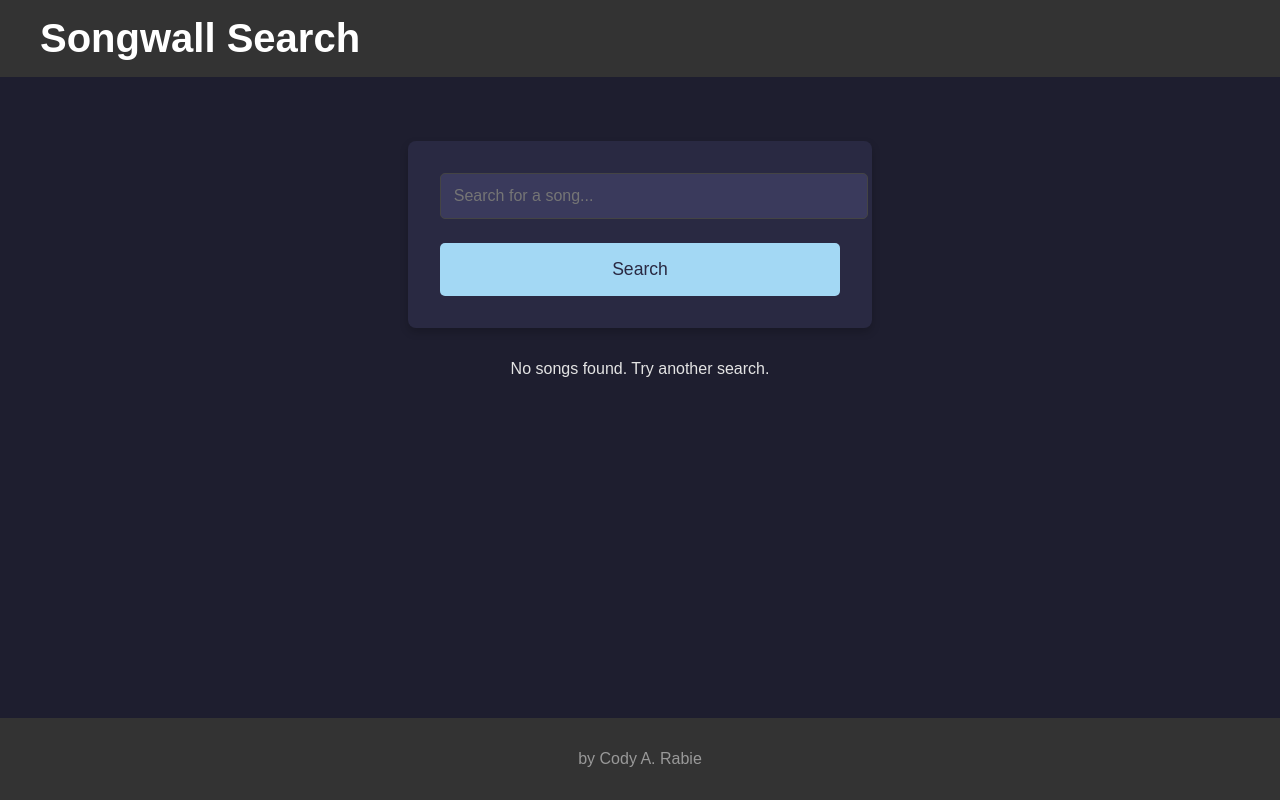
After one commit to Cxdyr/SongWall, a Flask app: page /search in a window 1280 px wide. The commit adds this page. Run offline with Flask 3, Linux system fonts and the light colour scheme.

Commit message:
Added search feature to Songwall

```diff
--- a/app/app.py
+++ b/app/app.py
@@ -83,6 +83,17 @@ def dashboard():
     user_name = current_user.first_name
     return render_template('dashboard.html', user_name=user_name)
 
+@app.route('/search', methods=['GET', 'POST'])
+def search():
+    songs = []
+    if request.method == 'POST':
+        query = request.form['search_query']  # Get the search query from the form
+        songs = search_songs(query, access_token)  # Search for the song in the database or via Spotify
+
+        if not songs:
+            flash("No songs found.", "danger")
+
+    return render_template('search.html', songs=songs)
 
 
 if __name__ == "__main__":
--- a/app/models.py
+++ b/app/models.py
@@ -45,7 +45,8 @@ class Song(db.Model):
     id = Column(Integer, primary_key=True)
     track_name = Column(String(255), nullable=False)
     artist_name = Column(String(255), nullable=False)
-    albumn_image = Column(String(255), nullable=True)
+    spotify_url = db.Column(db.String(255), nullable=False)
+    album_image = Column(String(255), nullable=True)
     ratings = relationship('Rating', backref='song', lazy=True)
 
     def __repr__(self):
--- a/app/static/style.css
+++ b/app/static/style.css
@@ -56,12 +56,12 @@ section p {
 /* Song Carousel */
 .song-carousel {
     position: relative;
-    max-width: 90%; /* Cap at 90% of the screen width */
     margin: 0 auto;
-    overflow: hidden;
+    overflow-x: auto;
     border-radius: 8px;
     background-color: #292942;
     padding: 1rem 0;
+    justify-content: flex-start;
 }
 
 .song-list {
--- a/app/templates/dashboard.html
+++ b/app/templates/dashboard.html
@@ -9,5 +9,7 @@
 <body>
     <h1>Welcome to your Songwall, {{user_name}}.</h1>
 
+    <a href="/search">Search for songs to add to your songwall</a>
+
 </body>
 </html>
--- /dev/null
+++ b/app/templates/search.html
@@ -0,0 +1,52 @@
+<!DOCTYPE html>
+<html lang="en">
+<head>
+    <meta charset="UTF-8">
+    <meta name="viewport" content="width=device-width, initial-scale=1.0">
+    <link rel="stylesheet" href="/static/style.css">
+    <title>Songwall Search</title>
+</head>
+<body>
+    <header>
+        <div class="container">
+            <h1>Songwall Search</h1>
+        </div>
+    </header>
+
+    <main>
+        <!-- Search Bar -->
+        <section class="search-bar">
+            <form action="{{ url_for('search') }}" method="POST">
+                <input type="text" name="search_query" placeholder="Search for a song..." required>
+                <button type="submit">Search</button>
+            </form>
+        </section>
+
+        <!-- Display Search Results -->
+        {% if songs %}
+        <section class="search-results">
+            <h2>Search Results</h2>
+            <div class="song-carousel">
+                <div class="song-list" id="song-list">
+                    {% for song in songs %}
+                    <div class="song" style="border: 1px solid black; padding: 10px; margin: 10px;">
+                        <img src="{{ song.album_image_url }}" alt="Album Art for {{ song.name }}" style="width: 100px; height: 100px;">
+                        <h3>{{ song.name }}</h3>
+                        <p><strong>Artist:</strong> {{ song.artist }}</p>
+                        <p><strong>Album:</strong> {{ song.album_name }}</p>
+                        <a href="{{ song.spotify_url }}" target="_blank">Listen on Spotify</a>
+                    </div>
+                    {% endfor %}
+                </div>
+            </div>
+        </section>
+        {% else %}
+        <p>No songs found. Try another search.</p>
+        {% endif %}
+    </main>
+
+    <footer>
+        <p>by Cody A. Rabie</p>
+    </footer>
+</body>
+</html>
```
Also changed, not shown: app/songwall_search.py (+17 -14 lines).
